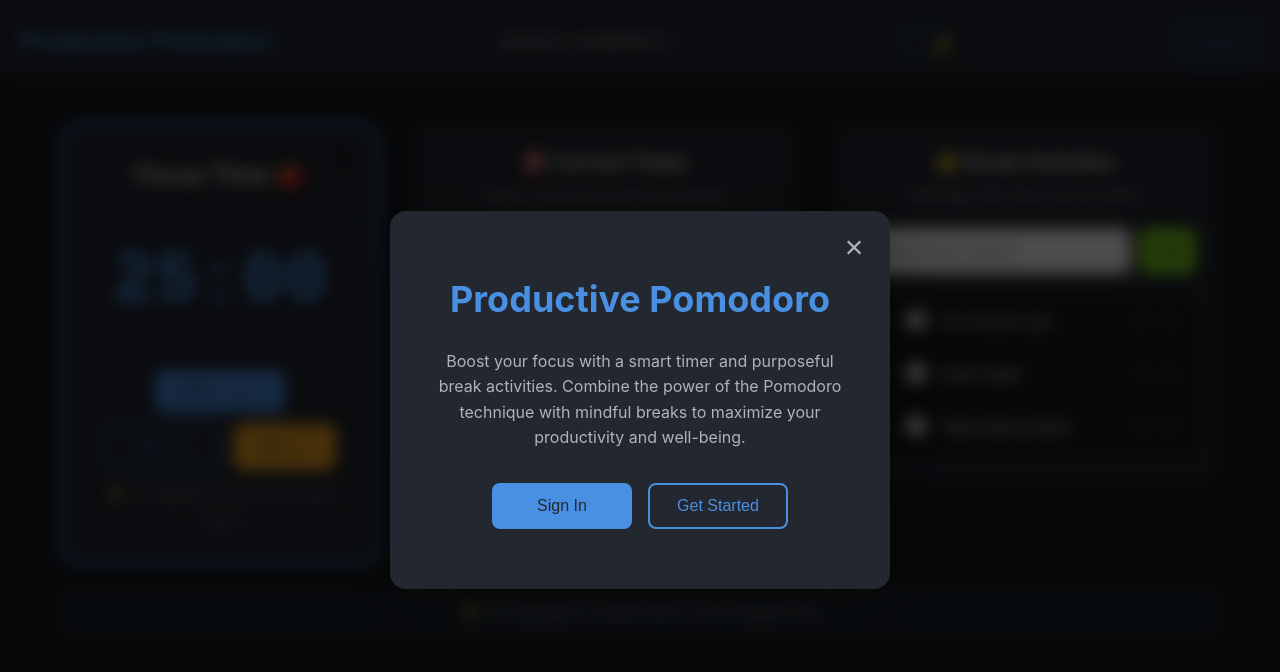
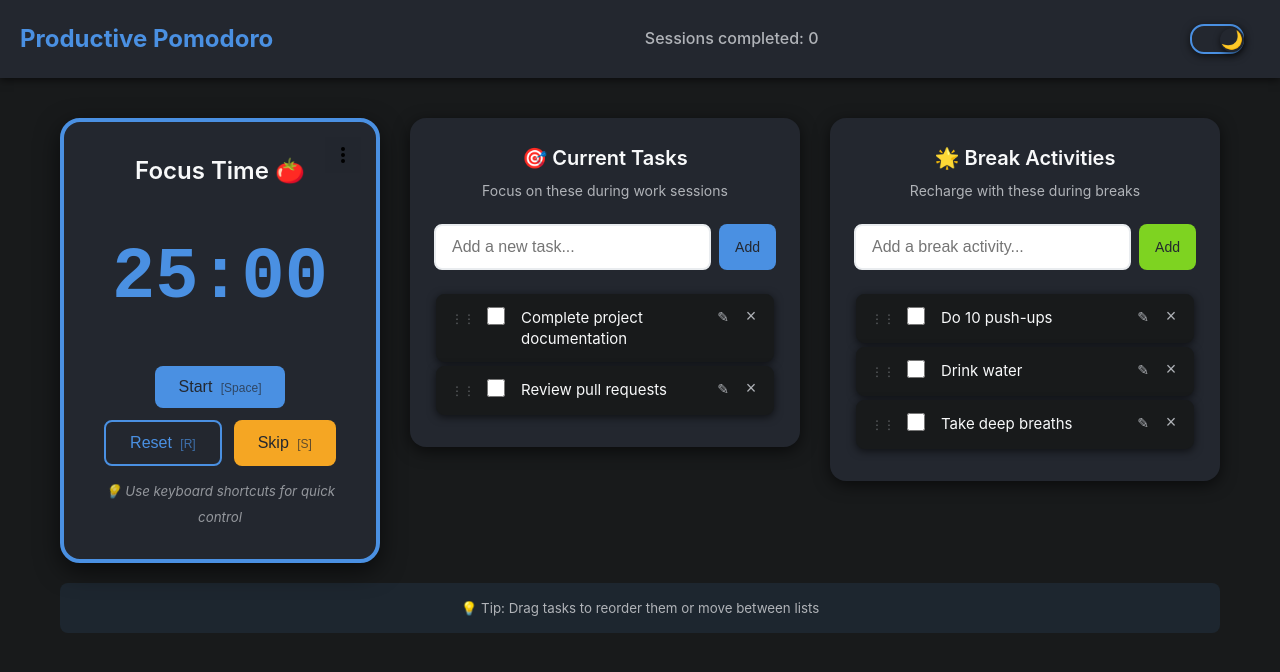
Before and after one commit to MattOrtner/productive-pomo, a React (Create React App) app: page / in a window 1280 px wide. Shown: the top 672 px of the page. Built offline with nearby package versions, Linux system fonts and the light colour scheme.

Commit message:
remove login and remove logout button

```diff
--- a/src/App.js
+++ b/src/App.js
@@ -15,7 +15,7 @@ function AppContent() {
   return (
     <div className="App">
       <Dashboard />
-      {showAuthModal && <AuthModal onClose={handleCloseModal} />}
+      {/* {showAuthModal && <AuthModal onClose={handleCloseModal} />} */}
     </div>
   );
 }
--- a/src/components/DashboardHeader.js
+++ b/src/components/DashboardHeader.js
@@ -8,9 +8,9 @@ const DashboardHeader = ({ sessions }) => {
       <h1>Productive Pomodoro</h1>
       <div className="session-counter">Sessions completed: {sessions}</div>
       <ThemeToggle />
-      <Link to="/" className="btn btn-outline btn-sm">
+      {/* <Link to="/" className="btn btn-outline btn-sm">
         Logout
-      </Link>
+      </Link> */}
     </div>
   );
 };
--- a/src/components/ThemeToggle.css
+++ b/src/components/ThemeToggle.css
@@ -2,6 +2,7 @@
   display: inline-block;
   cursor: pointer;
   outline: none;
+  padding-right: 1rem;
 }
 
 .slider-track {
```
